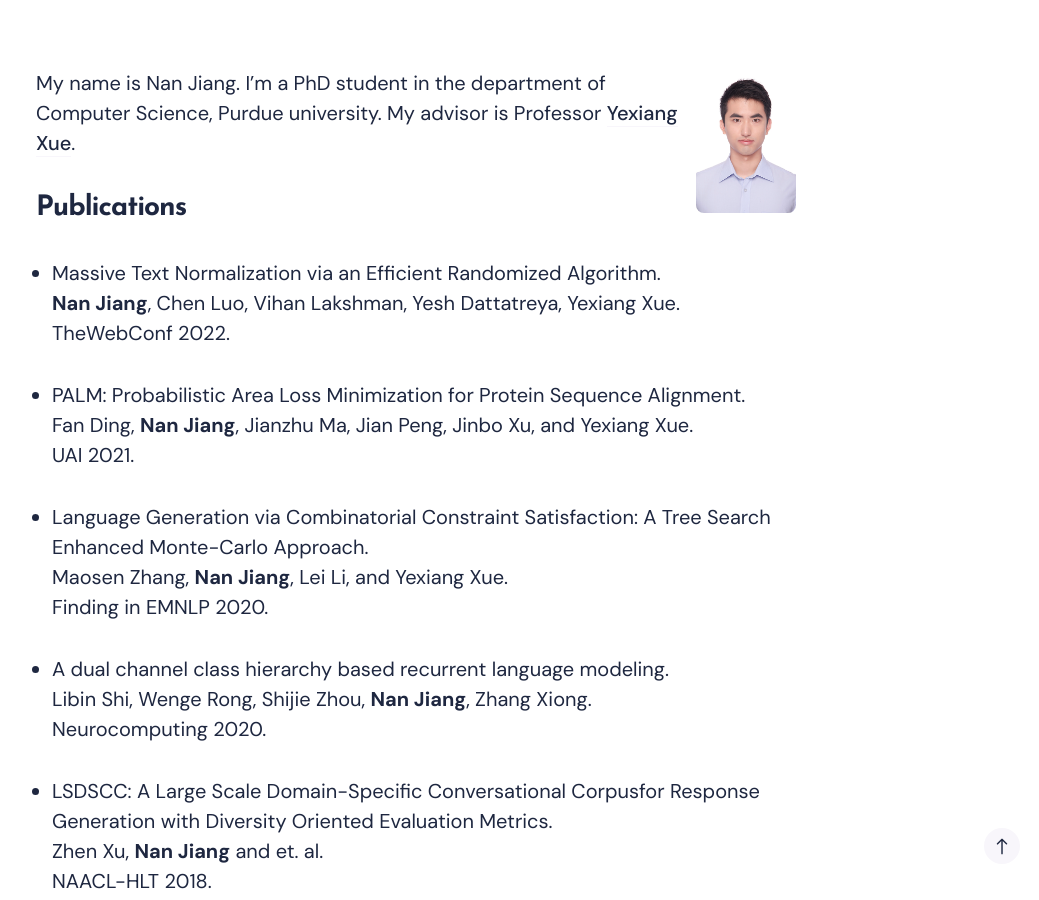
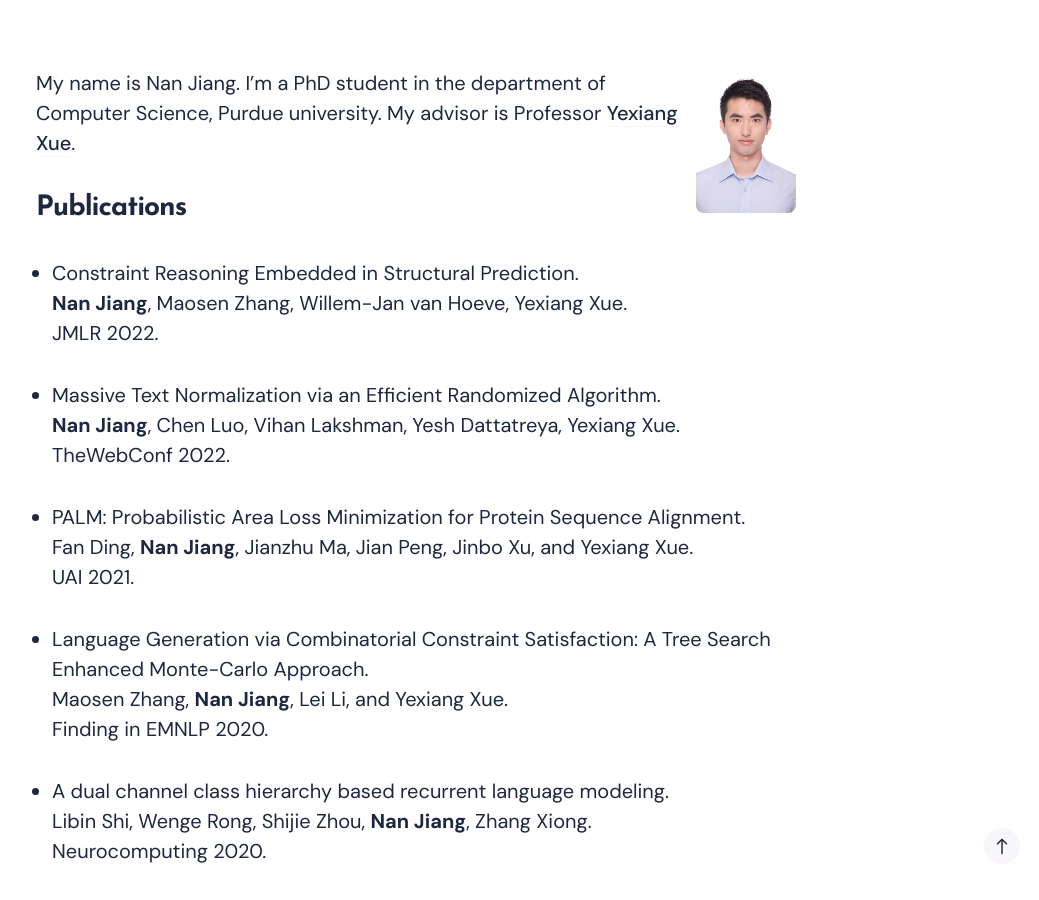
Before and after one commit to jiangnanhugo/jiangnanhugo.github.io, a Jekyll site: the page built from _pages/about.md, in a window 1280 px wide and 900 px high, scrolled down 1010 px. Shown: the whole window, without its empty margins (224-1263 px from the left). Built offline with Jekyll 4.4.1, drawn with Linux system fonts in a browser that asks for light colours; nearby versions of some CDN libraries.

Commit message:
update names

```diff
--- a/_pages/about.md
+++ b/_pages/about.md
@@ -13,6 +13,11 @@ My name is Nan Jiang. I'm a PhD student in the department of Computer Science, P
 
 
 ## Publications
+
+- Constraint Reasoning Embedded in Structural Prediction.\\
+**Nan Jiang**, Maosen Zhang, Willem-Jan van Hoeve, Yexiang Xue. \\
+JMLR 2022.
+
 - Massive Text Normalization via an Efficient Randomized Algorithm.\\
 **Nan Jiang**, Chen Luo, Vihan Lakshman, Yesh Dattatreya, Yexiang Xue. \\
 TheWebConf 2022.
```
